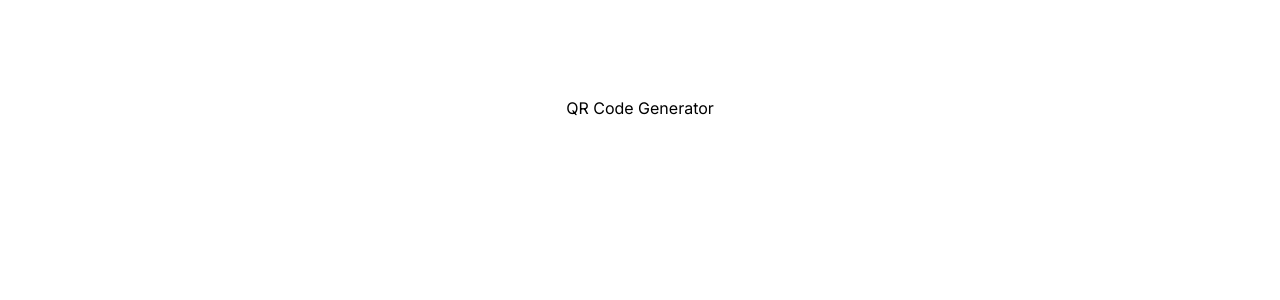
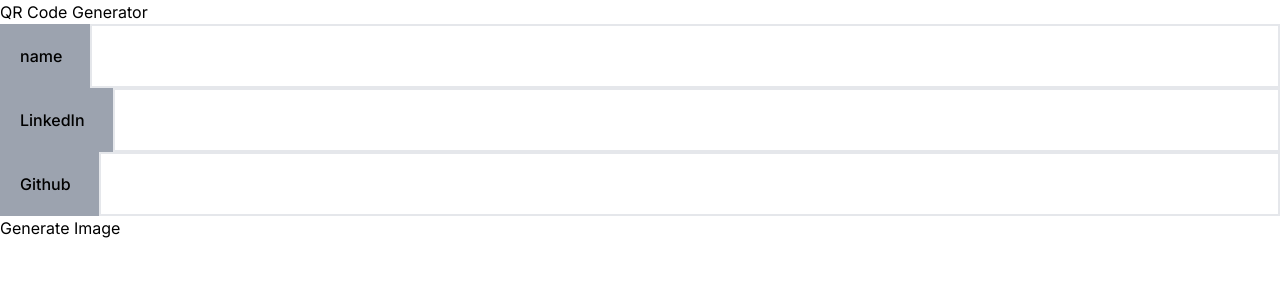
Before and after one commit to iCarlosAugusto/buzzvel_test, a Next.js app: page / in a window 1280 px wide. Shown: the top 300 px of the page. Built offline with nearby package versions, Linux system fonts and the light colour scheme.

Commit message:
feat: :sparkles: Basic form using formik and yup

```diff
--- a/src/app/page.tsx
+++ b/src/app/page.tsx
@@ -1,7 +1,63 @@
+"use client";
+
+import { InputComponent } from "@/components/input";
+import { Formik } from "formik";
+import * as Yup from "yup";
+
+interface InitialValuesProps {
+  name: string;
+  github: string;
+  linkedin: string;
+}
+
 export default function Home() {
+  const schema = Yup.object().shape({
+    name: Yup.string().required("Campo obrigatório"),
+    github: Yup.string().required("Campo obrigatório"),
+    linkedin: Yup.string().required("Campo obrigatório"),
+  });
+
+  const initialValues: InitialValuesProps = {
+    name: "",
+    github: "",
+    linkedin: "",
+  };
+
+  const subitForm = (values: InitialValuesProps) => {
+    console.log(values);
+  };
+
   return (
-    <main className="flex min-h-screen flex-col items-center justify-between p-24">
+    <main>
       <p> QR Code Generator </p>
+      <Formik
+        onSubmit={subitForm}
+        initialValues={initialValues}
+        validationSchema={schema}
+      >
+        {({ handleChange, values, handleSubmit }) => (
+          <form onSubmit={handleSubmit}>
+            <InputComponent
+              label="name"
+              value={values.name}
+              onChange={handleChange("name")}
+            />
+            <InputComponent
+              label="LinkedIn"
+              value={values.linkedin}
+              onChange={handleChange("linkedin")}
+            />
+            <InputComponent
+              label="Github"
+              value={values.github}
+              onChange={handleChange("github")}
+            />
+            <button type="submit">
+              Generate Image
+            </button>
+          </form>
+        )}
+      </Formik>
     </main>
-  )
+  );
 }
```
